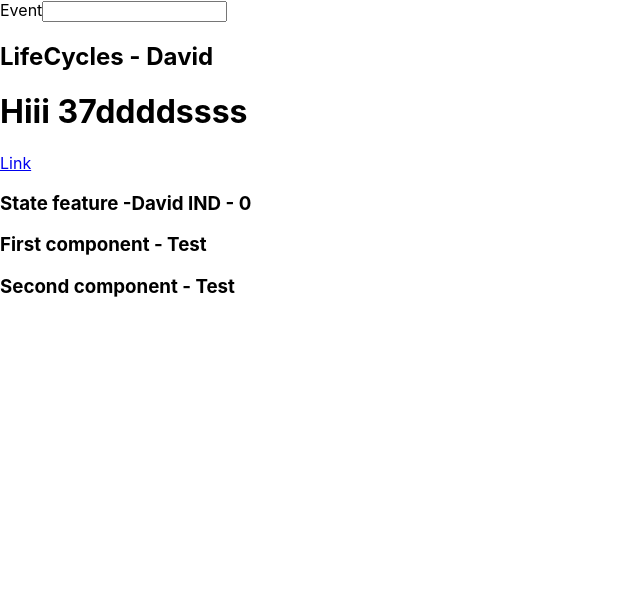
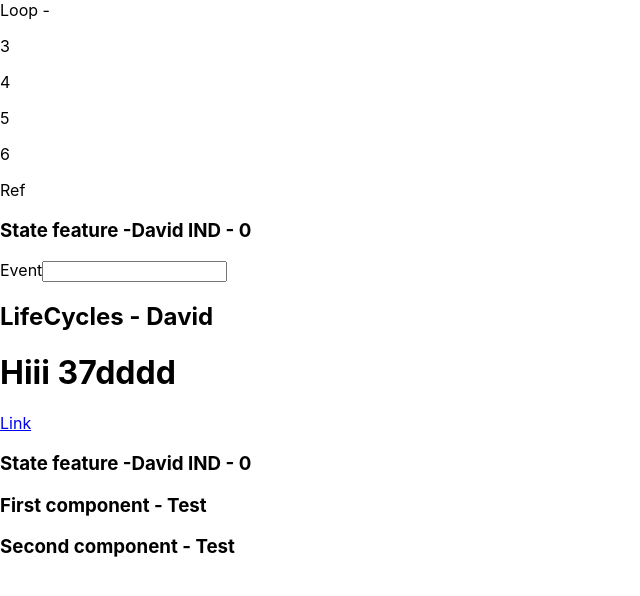
Before and after one commit to paravathmuhsin/react-basics, a React (Create React App) app: page / in a window 1280 px wide. Shown: the top 596 px of the page, without its empty margins (0-640 px from the left). Built offline with nearby package versions, Linux system fonts and the light colour scheme.

Commit message:
ref and loop

```diff
--- a/src/App.js
+++ b/src/App.js
@@ -4,6 +4,8 @@ import Second from "./Second";
 import StateClass from "./StateClass";
 import LifeCycles from "./LifeCycles";
 import Event from "./Event";
+import Ref from "./Ref";
+import Loop from "./Loop";
 
 // class App extends React.Component {
 //   render() {
@@ -12,7 +14,7 @@ import Event from "./Event";
 // }
 
 function App() {
-  const name = [3, 7, "dddd", <span>ssss</span>];
+  const name = [3, 7, "dddd"];
   const test = "Test";
   const getName = () => {
     return name;
@@ -20,6 +22,8 @@ function App() {
   const link = "https://google.com";
   return (
     <div>
+      <Loop />
+      <Ref />
       <Event />
       <LifeCycles />
       <h1>Hiii {getName()}</h1>
--- /dev/null
+++ b/src/Loop.js
@@ -0,0 +1,20 @@
+import React from "react";
+
+const Loop = () => {
+  const arr = [
+    <p key="1">Para 1</p>,
+    <p key="2">Para 2</p>,
+    <p key="3">Para 3</p>,
+  ];
+  const arr2 = [3, 4, 5, 6];
+  return (
+    <div>
+      Loop -{/* [<p>3</p>,<p>4</p>,<p>5</p>,<p>6</p>] */}
+      {arr2.map((item) => (
+        <p key={item}>{item}</p>
+      ))}
+    </div>
+  );
+};
+
+export default Loop;
--- /dev/null
+++ b/src/Ref.js
@@ -0,0 +1,21 @@
+import React, { Component, createRef } from "react";
+import StateClass from "./StateClass";
+// import Event from "./Event";
+
+export default class Ref extends Component {
+  paraRef = createRef(null);
+  componentDidMount() {
+    // document.getElementById()
+    console.log(this.paraRef);
+    // this.paraRef.current.style.color = "red";
+  }
+  render() {
+    return (
+      <div>
+        <p>Ref</p>
+        <StateClass ref={this.paraRef} />
+        {/* <Event ref={this.paraRef} /> */}
+      </div>
+    );
+  }
+}
```
